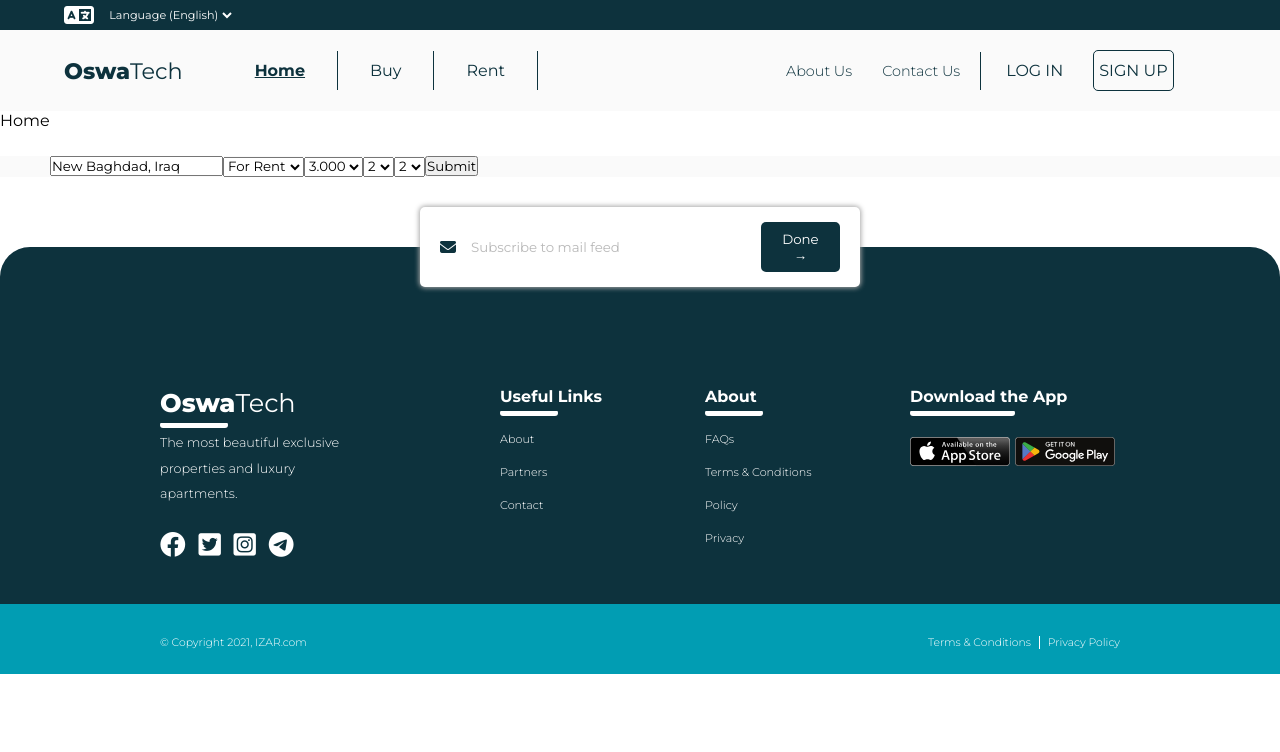
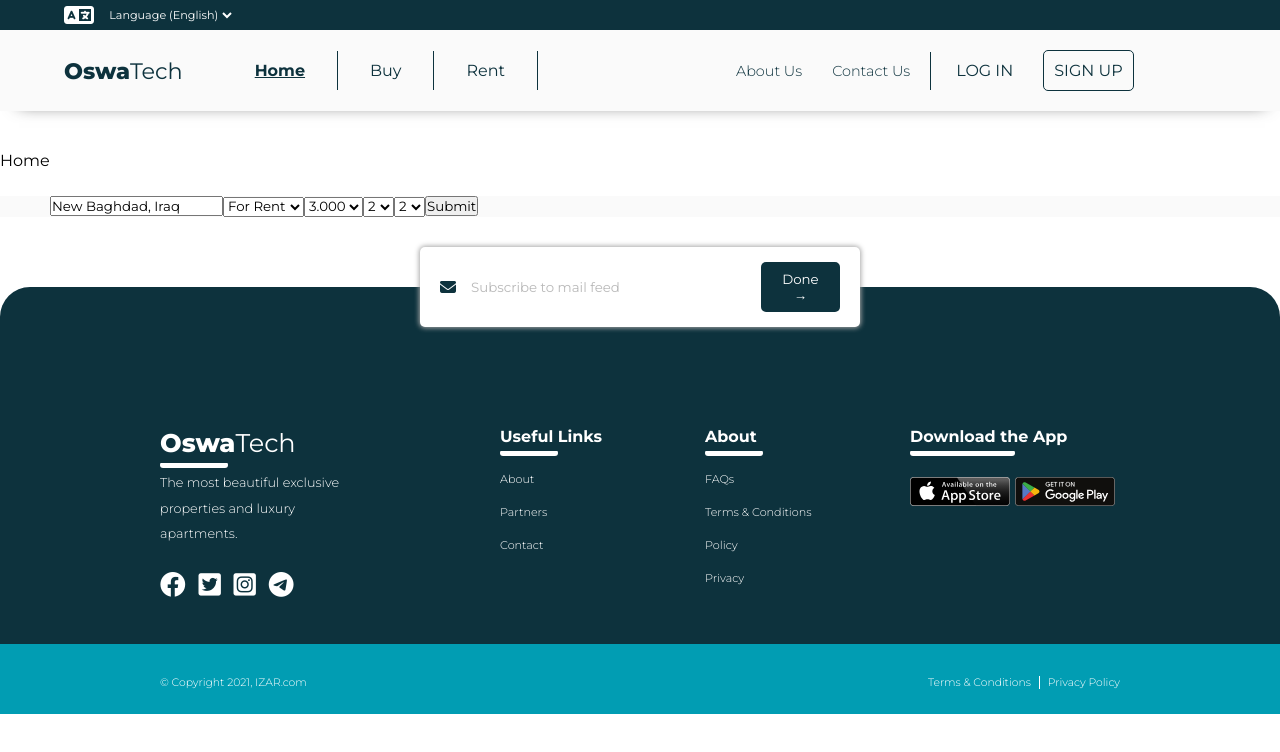
Before and after one commit to mhdalihoria/real-estate, a React (Vite) app: page / in a window 1280 px wide. Shown: the top 752 px of the page. Built offline with nearby package versions, Linux system fonts and the light colour scheme.

Commit message:
Navbar work + Others

```diff
--- a/src/App.css
+++ b/src/App.css
@@ -30,6 +30,8 @@ body {
 
 nav {
   background: #fafafa;
+  box-shadow: 2px 10px 16px -17px rgba(0,0,0,0.75);
+  margin-bottom: 40px;
 
 }
 
@@ -98,7 +100,7 @@ nav {
 .nav-body--left {
   display: flex;
   align-items: center;
-  width: 450px;
+  width: 500px;
 }
 
 .nav-body--left div {
@@ -128,8 +130,23 @@ nav {
  .nav-login--signup {
   border: 1px solid var(--main-dark);
   border-radius: 5px;
-  padding: 10px 5px;
+  padding: 10px 10px;
  }
+/*
+ .hamburger {
+  display: none;
+  cursor: pointer;
+ }
+
+ .bar {
+  display: block;
+  width: 25px;
+  height: 3px;
+  margin: 5px auto;
+  -webkit-transition: all 0.3s ease-in-out ;
+  transition: all 0.3s ease-in-out ;
+  background: var(--main-dark);
+ } */
 /* ********************************************* */
 /**        NAVBAR STYLING     - END           **/
 /* ********************************************* */
@@ -193,6 +210,8 @@ nav {
   background: #fafafa;
   padding: 0 50px;
   box-shadow: 0px 7px 17px -16px rgba(0,0,0,0.75);
+  margin-bottom: 1rem;
+
 }
 
 .form-search {
@@ -611,6 +630,51 @@ footer {
     margin-bottom: 2rem;
   }
 }
+/*
+@media (max-width: 1220px) {
+  .hamburger {
+    display: block;
+  }
+
+  .hamburger.active .bar:nth-child(2) {
+    opacity: 0;
+  }
+
+  .hamburger.active .bar:nth-child(1) {
+    transform: translateY(8px) rotate(45deg);
+  }
+
+  .hamburger.active .bar:nth-child(3) {
+    transform: translateY(-8px) rotate(-45deg);
+  }
+
+  .nav-body--left,
+  .nav-body--left.active{
+    position: fixed;
+    top: 70px;
+    gap: 0;
+    flex-direction: column;
+    background: #fafafa;
+    width: 400px;
+    text-align: center;
+    transition: 0.3s;
+  }
+
+  .nav-body--left {
+    left: -100%;
+  }
+
+  .nav-about-us,
+  .nav-login {
+    margin: 16px 0;
+  }
+
+  .nav-body--left.active {
+    left: 0;
+  }
+}
+
+ */
 
 @media (min-width: 1450px) {
   .listing--card {
--- /dev/null
+++ b/src/Components/Error.jsx
@@ -0,0 +1,9 @@
+import React from 'react'
+
+function Error() {
+  return (
+    <div>Error</div>
+  )
+}
+
+export default Error
--- a/src/Components/Navbar.jsx
+++ b/src/Components/Navbar.jsx
@@ -3,16 +3,23 @@ import { useLocation, Link } from "react-router-dom";
 
 const Navbar = () => {
   let { pathname } = useLocation();
-  const [currentLocation, setCurrentLocation] = useState('/');
+  const [currentLocation, setCurrentLocation] = useState("/");
+  // const [isHamburgerActive, setIsHamburgerActive] = useState(false)
   const removeLinkStyles = {
-    textDecoration: 'none',
-    color: '#0d323d',
-
-  }
+    textDecoration: "none",
+    color: "#0d323d",
+    alignSelf: "center",
+  };
 
   useEffect(() => {
-    setCurrentLocation(pathname.split("/")[1])
-  }, [pathname])
+    setCurrentLocation(pathname.split("/")[1]);
+  }, [pathname]);
+
+  // const activateHamburger = () => {
+  //   setIsHamburgerActive(prevIsHamburgerActive => {
+  //     return !prevIsHamburgerActive
+  //   })
+  // }
 
   return (
     <nav>
@@ -59,16 +66,23 @@ const Navbar = () => {
             </Link>
           </div>
         </div>
-        <div className="nav-body--left">
+        <div className={`nav-body--left`}>
           <div className="nav-about-us">
             <p className="nav-about-us--about thin-text">About Us</p>
             <p className="nav-about-us--contact thin-text">Contact Us</p>
           </div>
           <div className="nav-login">
-            <p className="nav-login--login regular-text">LOG IN</p>
+            <Link to={"/login"} style={removeLinkStyles}>
+              <p className="nav-login--login regular-text">LOG IN</p>
+            </Link>
             <p className="nav-login--signup regular-text">SIGN UP</p>
+        </div>
           </div>
-        </div>
+          {/* <div className="hamburger" onClick={activateHamburger}>
+            <div className="bar"></div>
+            <div className="bar"></div>
+            <div className="bar"></div>
+          </div> */}
       </div>
     </nav>
   );
--- a/src/Pages/Buy.jsx
+++ b/src/Pages/Buy.jsx
@@ -1,8 +1,9 @@
 import React from 'react'
+import Error from '../Components/Error'
 
 const Buy = () => {
   return (
-    <div>Buy</div>
+    <Error />
   )
 }
 
--- a/src/Pages/Rent.jsx
+++ b/src/Pages/Rent.jsx
@@ -2,6 +2,7 @@ import { useState, useContext, useEffect, useMemo } from "react";
 import { ContextObj, initialState } from "../Context";
 import PropertyItem from "../Components/PropertyItem";
 import Map from "../Components/Map";
+import Error from "../Components/Error";
 import { cardDetails } from "../utils/mockDB";
 
 const Rent = () => {
@@ -52,7 +53,7 @@ const Rent = () => {
   }, [data]);
 
   if (filteredCards.length === 0) {
-    return "Error";
+    return <Error/>;
   }
 
   return (
```
